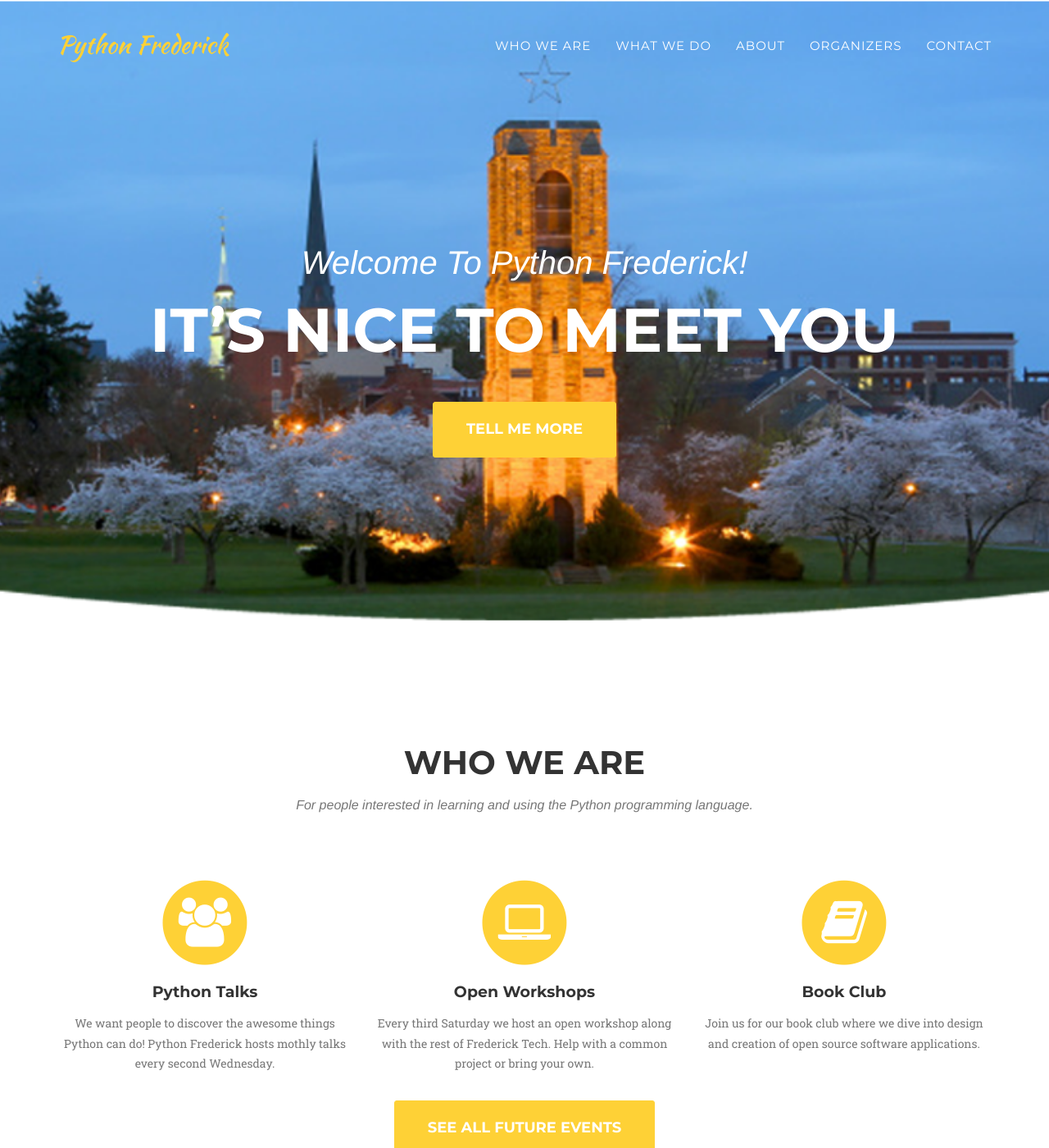
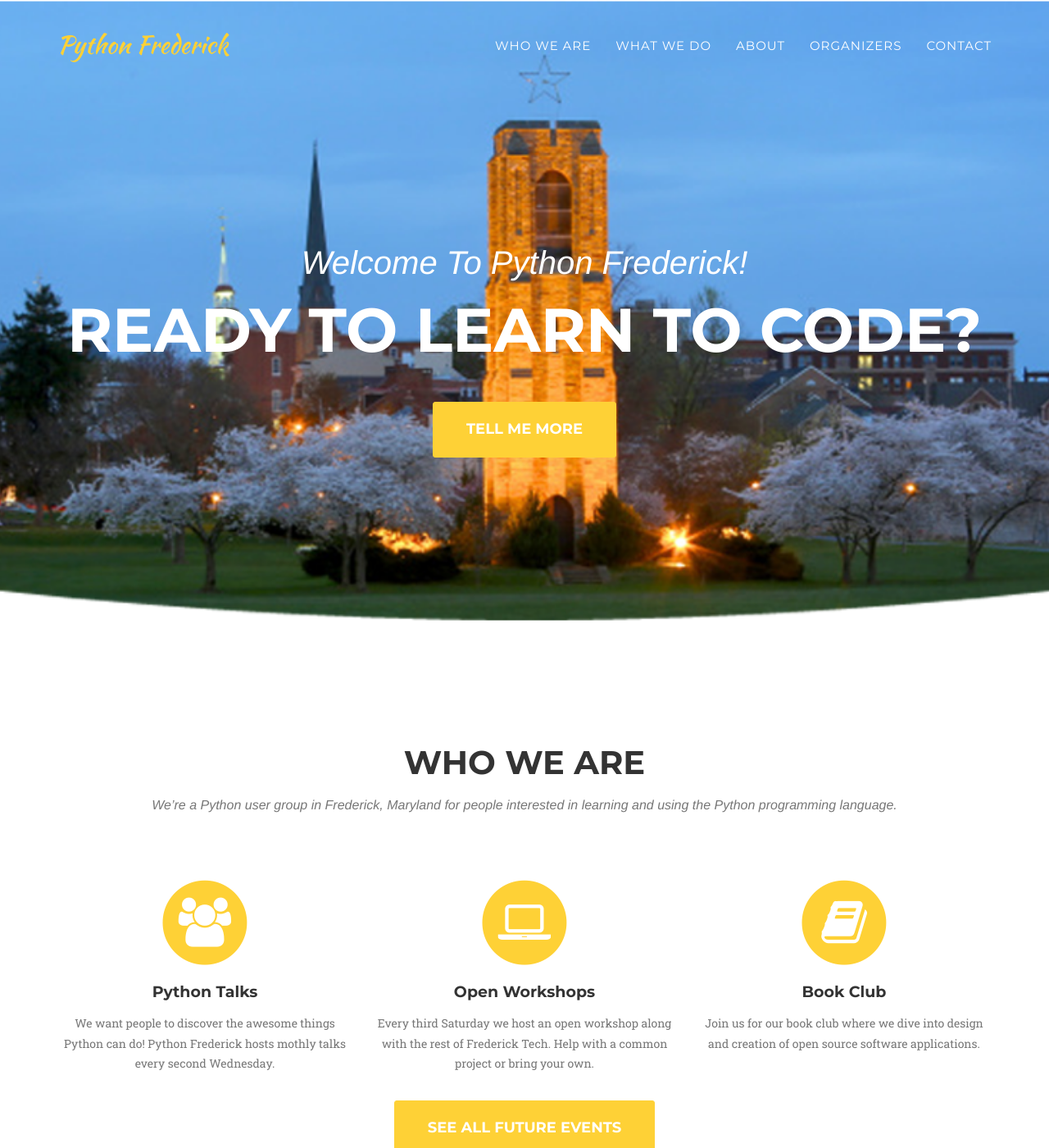
Before and after one commit to python-frederick/python-frederick.github.io, a Jekyll site: the page built from index.html, in a window 1280 px wide and 1400 px high. Shown: the whole window at 82% size. Built offline with Jekyll 4.4.1, drawn with Linux system fonts in a browser that asks for light colours; some web fonts are replaced.

Commit message:
Sharpen the opening copy.
The first greeting didn't really answer the question of "Why Python
Frederick?" This new header gets right to the heart of why someone
might be interested in the group.

```diff
--- a/_includes/header.html
+++ b/_includes/header.html
@@ -46,7 +46,7 @@
         <div class="container">
             <div class="intro-text">
                 <div class="intro-lead-in">Welcome To Python Frederick!</div>
-                <div class="intro-heading">It&rsquo;s Nice To Meet You</div>
+                <div class="intro-heading">Ready To Learn To Code?</div>
                 <a href="#who" class="page-scroll btn btn-xl">Tell Me More</a>
             </div>
         </div>
--- a/_includes/services.html
+++ b/_includes/services.html
@@ -4,7 +4,7 @@
             <div class="row">
                 <div class="col-lg-12 text-center">
                     <h2 class="section-heading">Who we are</h2>
-                    <h3 class="section-subheading text-muted">For people interested in learning and using the Python programming language.</h3>
+                    <h3 class="section-subheading text-muted">We&rsquo;re a Python user group in Frederick, Maryland for people interested in learning and using the Python programming language.</h3>
                 </div>
             </div>
             <div class="row text-center">
```
